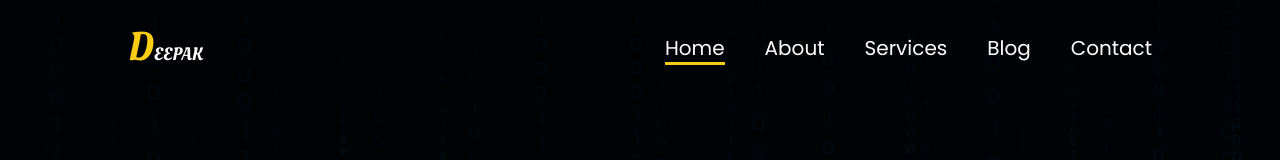
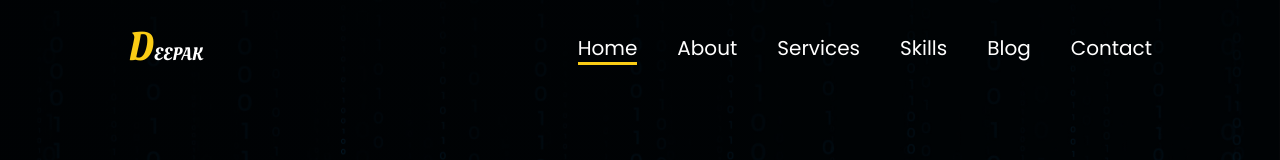
Before and after one commit to Deepak000HR/portfolio, a Next.js app: page / in a window 1280 px wide. Shown: the top 160 px of the page. Built offline with nearby package versions, Linux system fonts and the light colour scheme.

Commit message:
headernav

```diff
--- a/components/Nav.tsx
+++ b/components/Nav.tsx
@@ -1,3 +1,4 @@
+import sections from "@/constants/constant";
 import { Bars3BottomLeftIcon } from "@heroicons/react/16/solid";
 import React, { useEffect, useState } from "react";
 
@@ -7,7 +8,7 @@ interface Props {
   activeSection: string;
 }
 
-const Nav = ({ openNav, scrollToSection ,activeSection}: Props) => {
+const Nav = ({ openNav, scrollToSection, activeSection }: Props) => {
   const [navSticky, setNavSticky] = useState(false);
   useEffect(() => {
     const handler = () => {
@@ -22,7 +23,9 @@ const Nav = ({ openNav, scrollToSection ,activeSection}: Props) => {
   }, []);
   const stickyStyle = navSticky ? "bg-[#212428] shadow-gray-900 shadow-sm" : "";
   return (
-    <div className={`fixed w-[100%] ${stickyStyle} transition-all duration-300 z-[1000]`}>
+    <div
+      className={`fixed w-[100%] ${stickyStyle} transition-all duration-300 z-[1000]`}
+    >
       <div className="flex items-center h-[12vh] justify-between w-[80%] mx-auto">
         <div className="font-logo text-white text-[18px]">
           <span className="text-[30px] md:text-[40px] text-yellow-400">D</span>
@@ -54,10 +57,12 @@ const Nav = ({ openNav, scrollToSection ,activeSection}: Props) => {
               Contact
             </a>
           </li> */}
-             {["home", "about", "services", "blog", "contact"].map((section) => (
+          {sections.map((section) => (
             <li key={section}>
               <a
-                className={`nav__link ${activeSection === section ? "after:scale-x-100" : ""}`}
+                className={`nav__link ${
+                  activeSection === section ? "after:scale-x-100" : ""
+                }`}
                 onClick={() => scrollToSection(section)}
               >
                 {section.charAt(0).toUpperCase() + section.slice(1)}
--- a/components/NavMobile.tsx
+++ b/components/NavMobile.tsx
@@ -1,5 +1,6 @@
+import sections from "@/constants/constant";
 import { XMarkIcon } from "@heroicons/react/16/solid";
-import React from "react";
+import React, { useEffect, useState } from "react";
 
 interface Props {
   showNav: boolean;
@@ -8,8 +9,36 @@ interface Props {
   activeSection: string;
 }
 
-const NavMobile = ({ closeNav, showNav, scrollToSection,activeSection }: Props) => {
+const NavMobile = ({
+  closeNav,
+  showNav,
+  scrollToSection,
+  activeSection,
+}: Props) => {
   const navOpenStyle = showNav ? "translate-x-0" : "translate-x-[-100%]";
+  const handleClick = (id: string) => {
+    closeNav();
+
+    scrollToSection(id); // Delay to ensure the nav is closed before scrolling
+  };
+
+  // dummy
+
+  const [navSticky, setNavSticky] = useState(false);
+  useEffect(() => {
+    const handler = () => {
+      if (window.scrollY >= 90) {
+        setNavSticky(true);
+      }
+      if (window.scrollY <= 90) {
+        setNavSticky(false); //
+      }
+    };
+    window.addEventListener("scroll", handler);
+  }, []);
+
+  // dummy
+
   return (
     <div>
       <div
@@ -18,7 +47,8 @@ const NavMobile = ({ closeNav, showNav, scrollToSection,activeSection }: Props)
       <ul
         className={`text-white ${navOpenStyle} fixed flex items-center flex-col justify-center h-[100%] transform transition-all duration-300 delay-300 w-[60%] bg-red-600 space-y-14 z-[10006]`}
       >
-        <li>
+        {/* comment */}
+        {/* <li>
           <a
             className="nav__link text-[25px] sm:text-[30px]"
             onClick={() => {
@@ -77,7 +107,37 @@ const NavMobile = ({ closeNav, showNav, scrollToSection,activeSection }: Props)
           >
             Contact
           </a>
-        </li>
+        </li> */}
+        {/* comment */}
+
+        {/* {["home", "about", "services", "blog", "contact"].map((section) => (
+          <li key={section}>
+            <a
+              className={`nav__link text-[25px] sm:text-[30px] ${
+                activeSection === section ? "after:scale-x-100" : ""
+              }`}
+              onClick={() => {
+                closeNav();
+                scrollToSection(section);
+              }}
+            >
+              {section.charAt(0).toUpperCase() + section.slice(1)}
+            </a>
+          </li>
+        ))} */}
+
+        {sections.map((section) => (
+          <li key={section}>
+            <a
+              className={`nav__link  ${
+                activeSection === section ? "after:scale-x-100" : ""
+              } text-[25px] sm:text-[30px] `}
+              onClick={() => handleClick(section)}
+            >
+              {section.charAt(0).toUpperCase() + section.slice(1)}
+            </a>
+          </li>
+        ))}
         <XMarkIcon
           onClick={closeNav}
           tabIndex={0}
--- /dev/null
+++ b/constants/constant.tsx
@@ -0,0 +1,9 @@
+const sections: string[] = [
+  "home",
+  "about",
+  "services",
+  "skills",
+  "blog",
+  "contact",
+];
+export default sections;
--- a/pages/index.tsx
+++ b/pages/index.tsx
@@ -19,6 +19,19 @@ const HomePage = () => {
     }
   };
 
+  useEffect(() => {
+    const handleResize = () => {
+      if (window.innerWidth >= 768) {
+        setShowNav(false);
+      }
+    };
+
+    window.addEventListener("resize", handleResize);
+    return () => {
+      window.removeEventListener("resize", handleResize);
+    };
+  }, []);
+
   const sections = useRef<HTMLElement[]>([]);
 
   useEffect(() => {
@@ -27,6 +40,8 @@ const HomePage = () => {
       document.getElementById("about"),
       document.getElementById("services"),
       document.getElementById("skills"),
+      document.getElementById("blog"),
+      document.getElementById("contact"),
     ].filter(Boolean) as HTMLElement[];
     const observer = new IntersectionObserver(
       (entries) => {
@@ -64,10 +79,153 @@ const HomePage = () => {
       <Hero id="home" />
       <AboutMe id="about" />
       <Services id="services" />
-      <Skills id="services" />
+      <Skills id="skills" />
       {/* todo rename id for Skills*/}
+      <AboutMe id="blog" />
+      <AboutMe id="contact" />
     </div>
   );
 };
 
 export default HomePage;
+
+/////////////////////////////import AboutMe from "@/components/AboutMe";
+// import Hero from "@/components/Hero";
+// import Nav from "@/components/Nav";
+// import NavMobile from "@/components/NavMobile";
+// import Services from "@/components/Services";
+// import Skills from "@/components/Skills";
+// import sections from "@/constants/constant";
+// import React, { useEffect, useRef, useState } from "react";
+
+// const HomePage = () => {
+//   const [showNav, setShowNav] = useState(false);
+//   const showNavHandler = () => setShowNav(true);
+//   const closeNavHandler = () => setShowNav(false);
+//   const [activeSection, setActiveSection] = useState("home");
+//   // const sections : string[] = ["home", "about", "services","skills", "blog", "contact"];
+
+// // Define the type for the refs
+// type SectionRefs = {
+//   [key: string]: React.RefObject<HTMLElement>;
+// };
+
+// const sectionRefs = useRef<SectionRefs>(
+//   sections.reduce((acc, section) => {
+//     acc[section] = React.createRef<HTMLElement>();
+//     return acc;
+//   }, {} as SectionRefs)
+// );
+
+//   const scrollToSection = (id: string) => {
+//     const element = document.getElementById(id);
+//     if (element) {
+//       element.scrollIntoView({ behavior: "smooth" });
+//     }
+//   };
+
+//   useEffect(() => {
+//     const handleResize = () => {
+//       if (window.innerWidth >= 768) {
+//         setShowNav(false);
+//       }
+//     };
+
+//     window.addEventListener("resize", handleResize);
+//     return () => {
+//       window.removeEventListener("resize", handleResize);
+//     };
+//   }, []);
+
+//   useEffect(() => {
+//     const observer = new IntersectionObserver(
+//       (entries) => {
+//         entries.forEach((entry) => {
+//           if (entry.isIntersecting) {
+//             setActiveSection(entry.target.id);
+//           }
+//         });
+//       },
+//       { threshold: 0.6 }
+//     );
+
+//     sections.forEach(section => {
+//       const currentSection = sectionRefs.current[section]?.current;
+//       if (currentSection) {
+//         observer.observe(currentSection);
+//       }
+//     });
+
+//     return () => {
+//       sections.forEach(section => {
+//         const currentSection = sectionRefs.current[section]?.current;
+//         if (currentSection) {
+//           observer.unobserve(currentSection);
+//         }
+//       });
+//     };
+//   }, [sections]);
+//   // const sections = useRef<HTMLElement[]>([]);
+
+//   // useEffect(() => {
+//   //   sections.current = [
+//   //     document.getElementById("home"),
+//   //     document.getElementById("about"),
+//   //     document.getElementById("services"),
+//   //     document.getElementById("skills"),
+//   //     document.getElementById("blog"),
+//   //     document.getElementById("contact"),
+//   //   ].filter(Boolean) as HTMLElement[];
+//   //   const observer = new IntersectionObserver(
+//   //     (entries) => {
+//   //       const visibleSection = entries.find((entry) => entry.isIntersecting);
+//   //       if (visibleSection) {
+//   //         setActiveSection(visibleSection.target.id);
+//   //       }
+//   //     },
+//   //     {
+//   //       threshold: 0.6,
+//   //     }
+//   //   );
+
+//   //   sections.current.forEach((section) => observer.observe(section));
+
+//   //   return () => {
+//   //     sections.current.forEach((section) => observer.unobserve(section));
+//   //   };
+//   // }, []);
+
+//   return (
+//     <div className="overflow-hidden ">
+//       <NavMobile
+//         showNav={showNav}
+//         closeNav={closeNavHandler}
+//         scrollToSection={scrollToSection}
+//         activeSection={activeSection}
+//       />
+//       <Nav
+//         openNav={showNavHandler}
+//         scrollToSection={scrollToSection}
+//         activeSection={activeSection}
+//       />
+
+//       <Hero id="home" />
+//       <AboutMe id="about" />
+//       <Services id="services" />
+//       <Skills id="skills" />
+//       {/* dummy */}
+//       <Skills id="blog" />
+//       <Skills id="contact" />
+
+//       {/* <div id="home" ref={sectionRefs.current.home}><Hero /></div>
+//       <div id="about" ref={sectionRefs.current.about}><AboutMe /></div>
+//       <div id="services" ref={sectionRefs.current.services}><Services /></div>
+//       <div id="skills" ref={sectionRefs.current.skills}><Skills /></div>
+//       <div id="blog" ref={sectionRefs.current.blog}><Skills /></div> */}
+
+//       {/* todo rename id for Skills*/}
+//     </div>
+//   );
+// };
+
+// export default HomePage;
```
Also changed, not shown: 1 other file (tests, documents, lock files or other folders).
